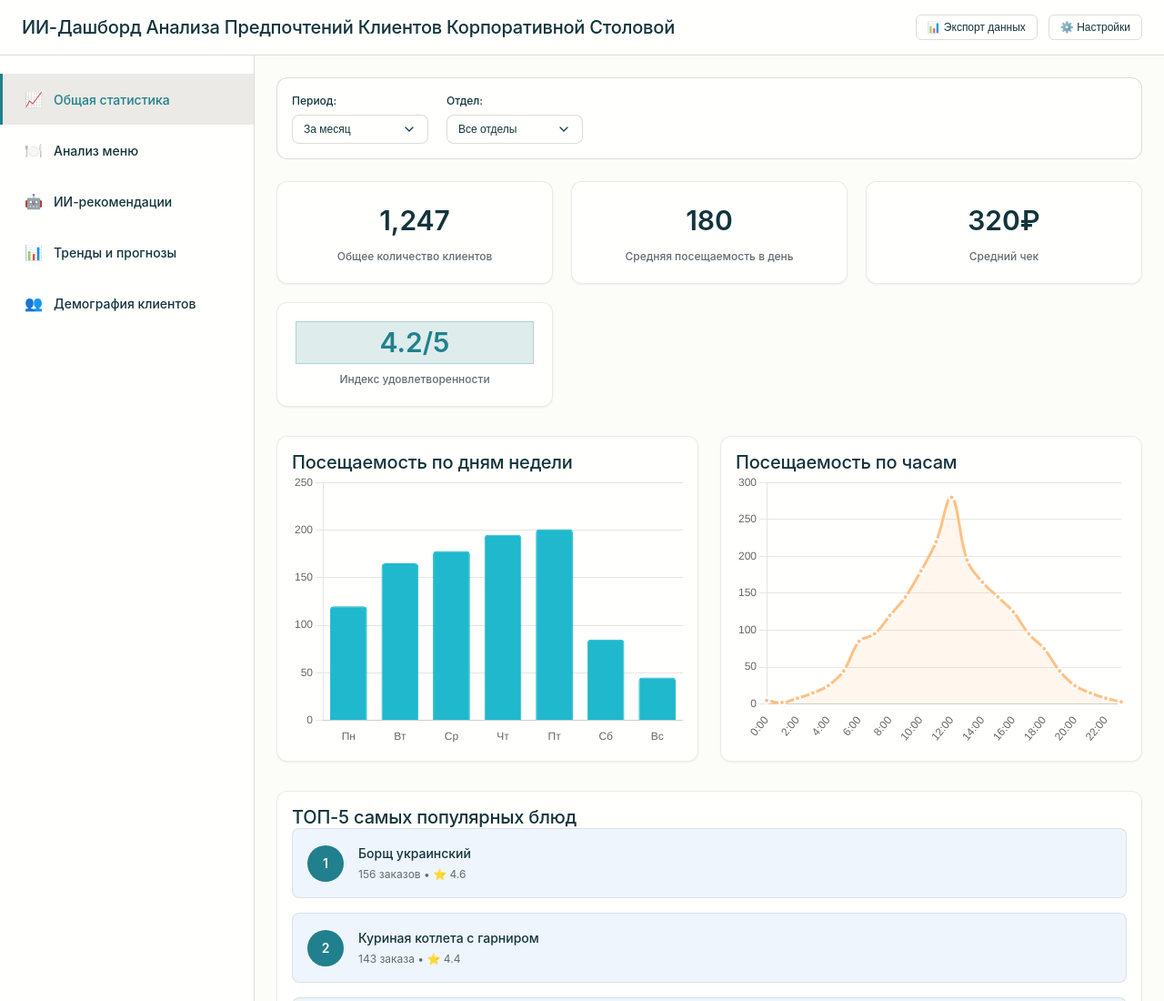
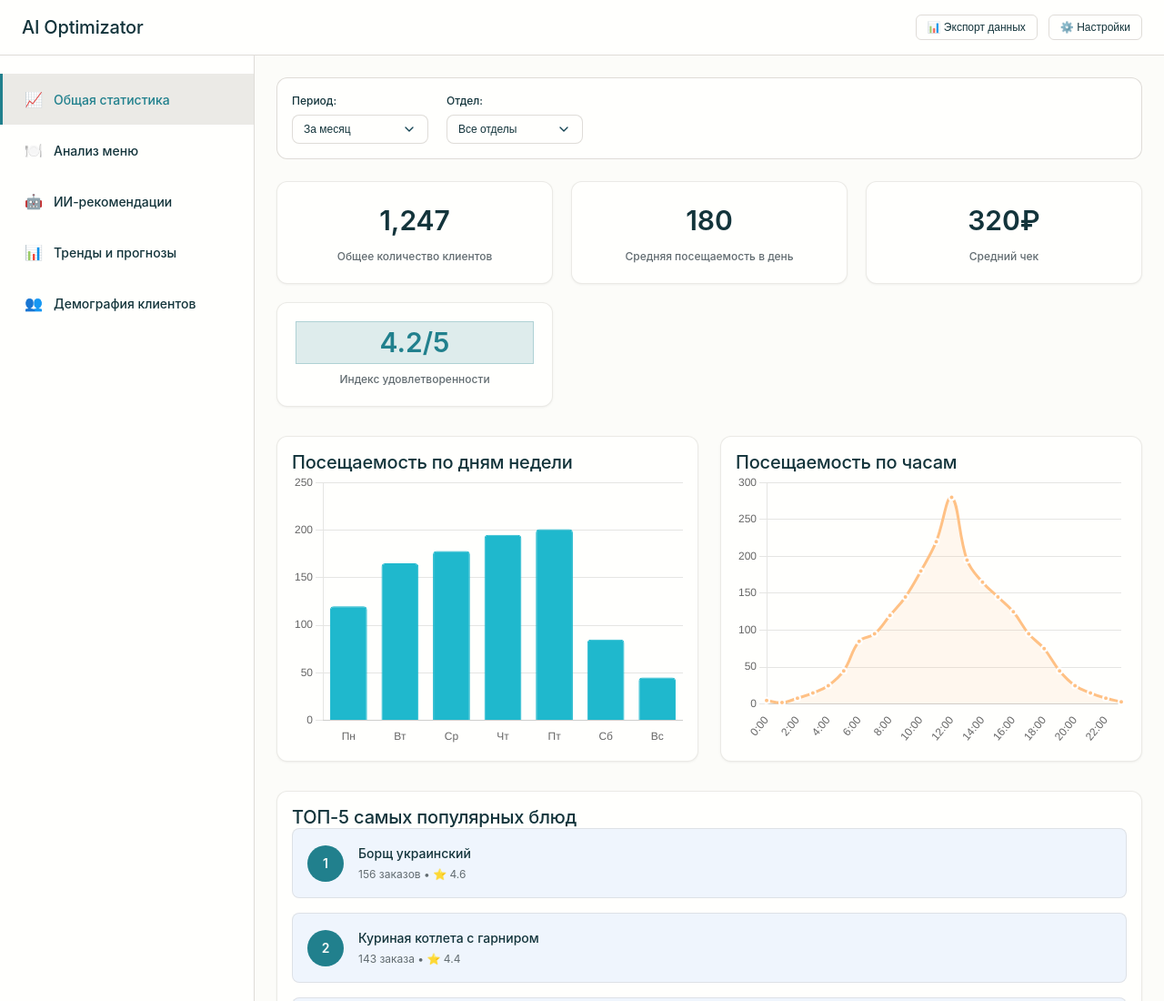
Before and after one commit to belart16/AI-Optimizator, a plain HTML site: page docs/index.html in a window 1280 px wide. Shown: the top 1100 px of the page at 91% size. Drawn offline with nearby package versions, Linux system fonts and the light colour scheme; a web font is replaced by a local one.

Commit message:
Update index.html

```diff
--- a/docs/index.html
+++ b/docs/index.html
@@ -11,7 +11,7 @@
     <div class="app-container">
         <!-- Header -->
         <header class="header">
-            <h1 class="header__title">ИИ-Дашборд Анализа Предпочтений Клиентов Корпоративной Столовой</h1>
+            <h1 class="header__title">AI Optimizator</h1>
             <div class="header__controls">
                 <button class="btn btn--outline btn--sm" id="exportBtn">📊 Экспорт данных</button>
                 <button class="btn btn--outline btn--sm" id="settingsBtn">⚙️ Настройки</button>
```
